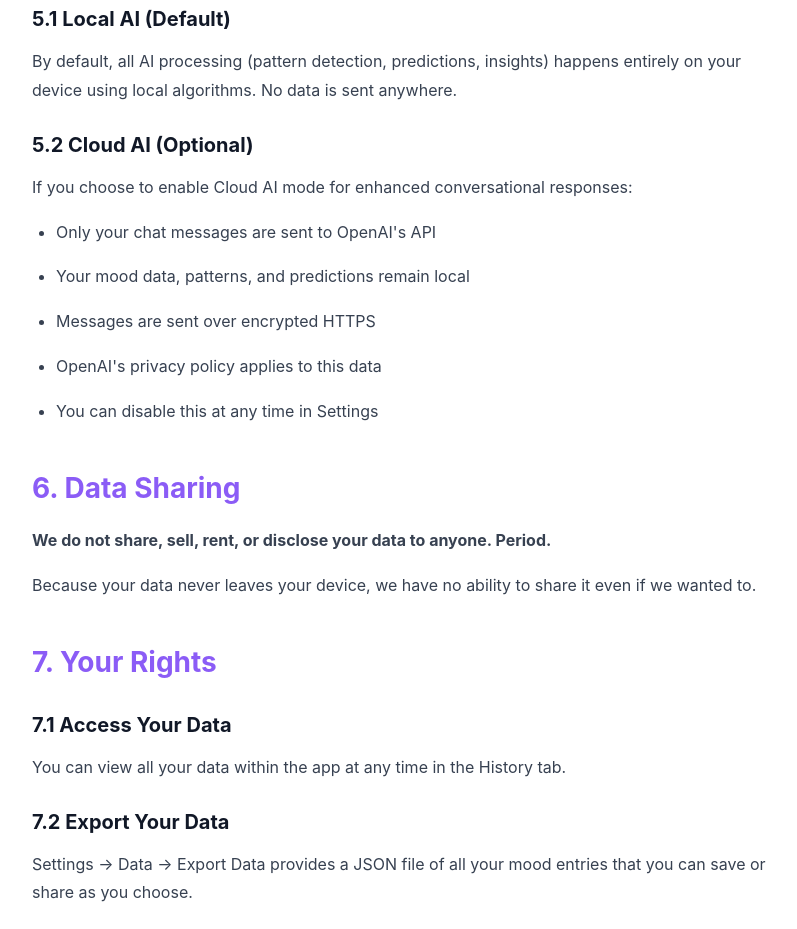
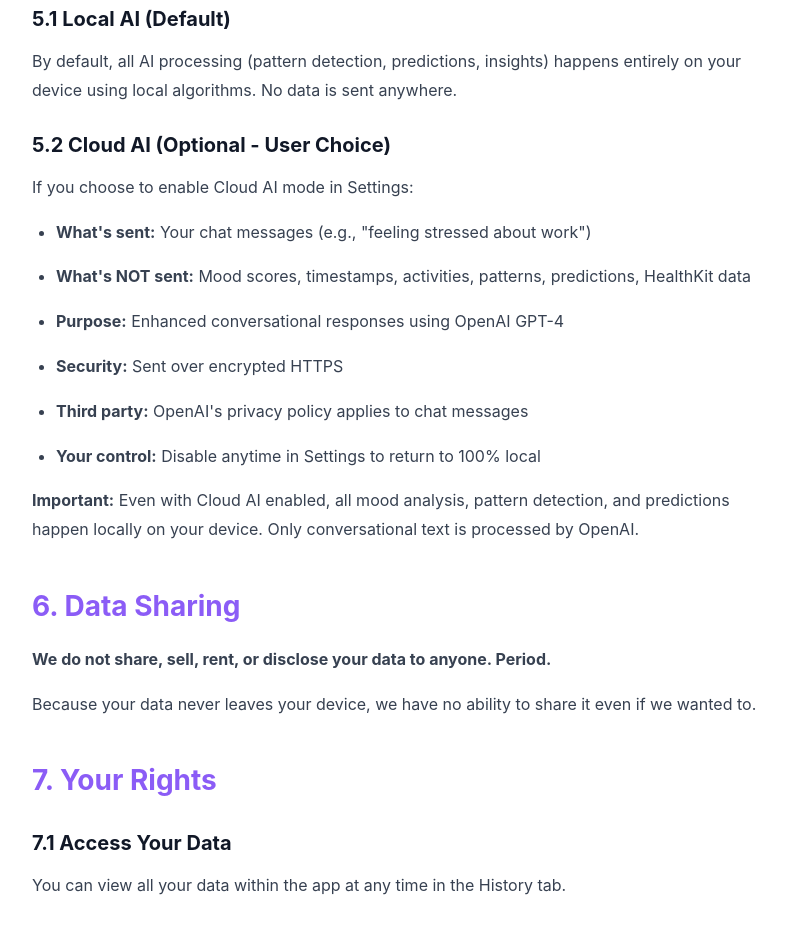
Before and after one commit to SyntaxStrategist/genuity-ai, a plain HTML site: page docs/privacy.html in a window 1280 px wide. Shown: the part 2631-3560 px from the top of the page, without its empty margins (232-1029 px from the left). Drawn offline with Linux system fonts and the light colour scheme.

Commit message:
Update legal docs for Cloud AI (no secrets)

```diff
--- a/docs/privacy.html
+++ b/docs/privacy.html
@@ -147,17 +147,20 @@
             using local algorithms. No data is sent anywhere.
         </p>
 
-        <h3>5.2 Cloud AI (Optional)</h3>
+        <h3>5.2 Cloud AI (Optional - User Choice)</h3>
         <p>
-            If you choose to enable Cloud AI mode for enhanced conversational responses:
+            If you choose to enable Cloud AI mode in Settings:
         </p>
         <ul>
-            <li>Only your chat messages are sent to OpenAI's API</li>
-            <li>Your mood data, patterns, and predictions remain local</li>
-            <li>Messages are sent over encrypted HTTPS</li>
-            <li>OpenAI's privacy policy applies to this data</li>
-            <li>You can disable this at any time in Settings</li>
+            <li><strong>What's sent:</strong> Your chat messages (e.g., "feeling stressed about work")</li>
+            <li><strong>What's NOT sent:</strong> Mood scores, timestamps, activities, patterns, predictions, HealthKit data</li>
+            <li><strong>Purpose:</strong> Enhanced conversational responses using OpenAI GPT-4</li>
+            <li><strong>Security:</strong> Sent over encrypted HTTPS</li>
+            <li><strong>Third party:</strong> OpenAI's privacy policy applies to chat messages</li>
+            <li><strong>Your control:</strong> Disable anytime in Settings to return to 100% local</li>
         </ul>
+
+        <p><strong>Important:</strong> Even with Cloud AI enabled, all mood analysis, pattern detection, and predictions happen locally on your device. Only conversational text is processed by OpenAI.</p>
 
         <h2>6. Data Sharing</h2>
         <p><strong>We do not share, sell, rent, or disclose your data to anyone. Period.</strong></p>
```
Also changed, not shown: docs/terms.html (+13 -3 lines), 1 other file.
